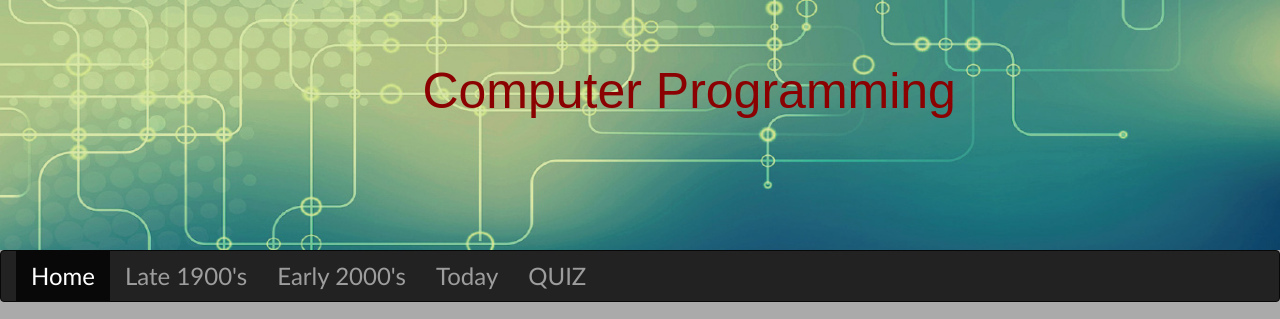
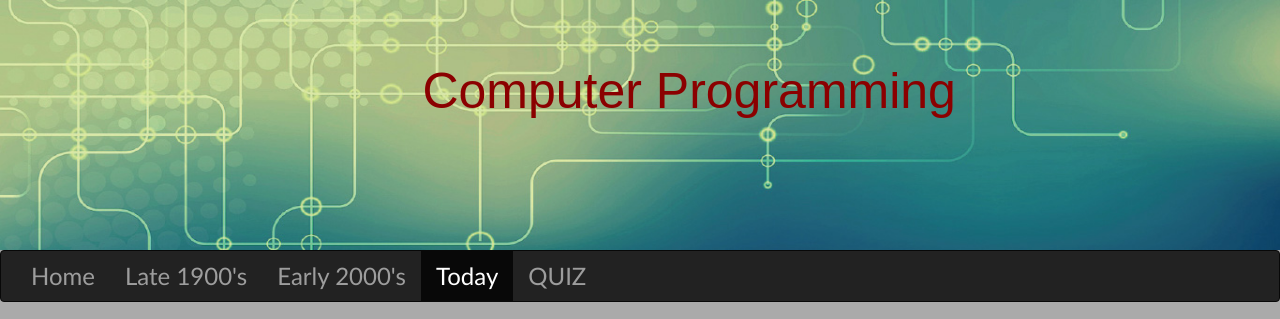
Before and after one commit to jhasa0531/websiteproject, a plain HTML site: page Website_Today.html in a window 1280 px wide. Shown: the top 319 px of the page. Drawn offline with nearby package versions, Linux system fonts and the light colour scheme.

Commit message:
Update Website_Today.html

```diff
--- a/Website_Today.html
+++ b/Website_Today.html
@@ -79,10 +79,10 @@
 
     </div>
        <ul class="nav navbar-nav">
-      <li class="active"><a href="index.htm">Home</a></li>
+      <li><a href="index.htm">Home</a></li>
       <li><a href="Website_90s.html">Late 1900's</a></li>
       <li><a href="Website_2000s.html">Early 2000's</a></li>
-      <li><a href="Website_Today.html">Today</a></li>
+      <li class="active"><a href="Website_Today.html">Today</a></li>
       <li><a href="Website_Quiz.html">QUIZ</a></li>
     </ul>
   </div>
```
